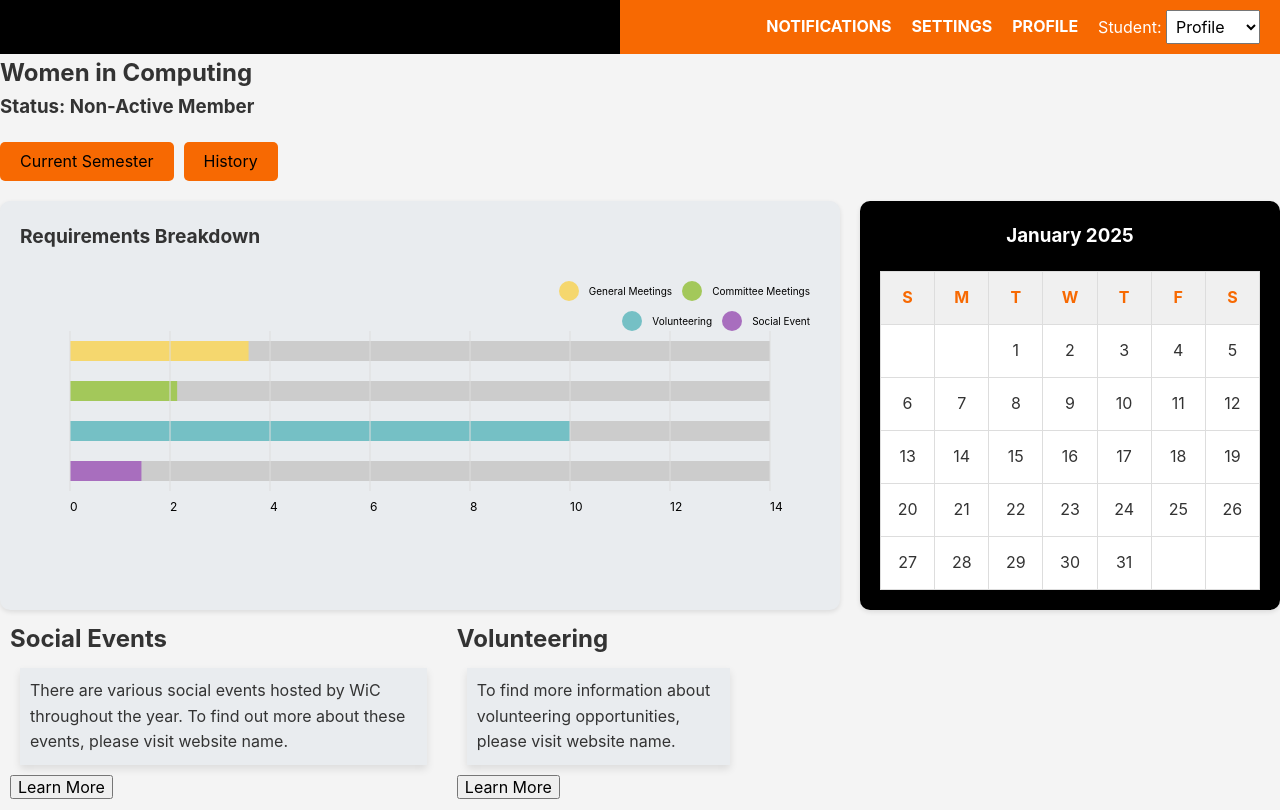
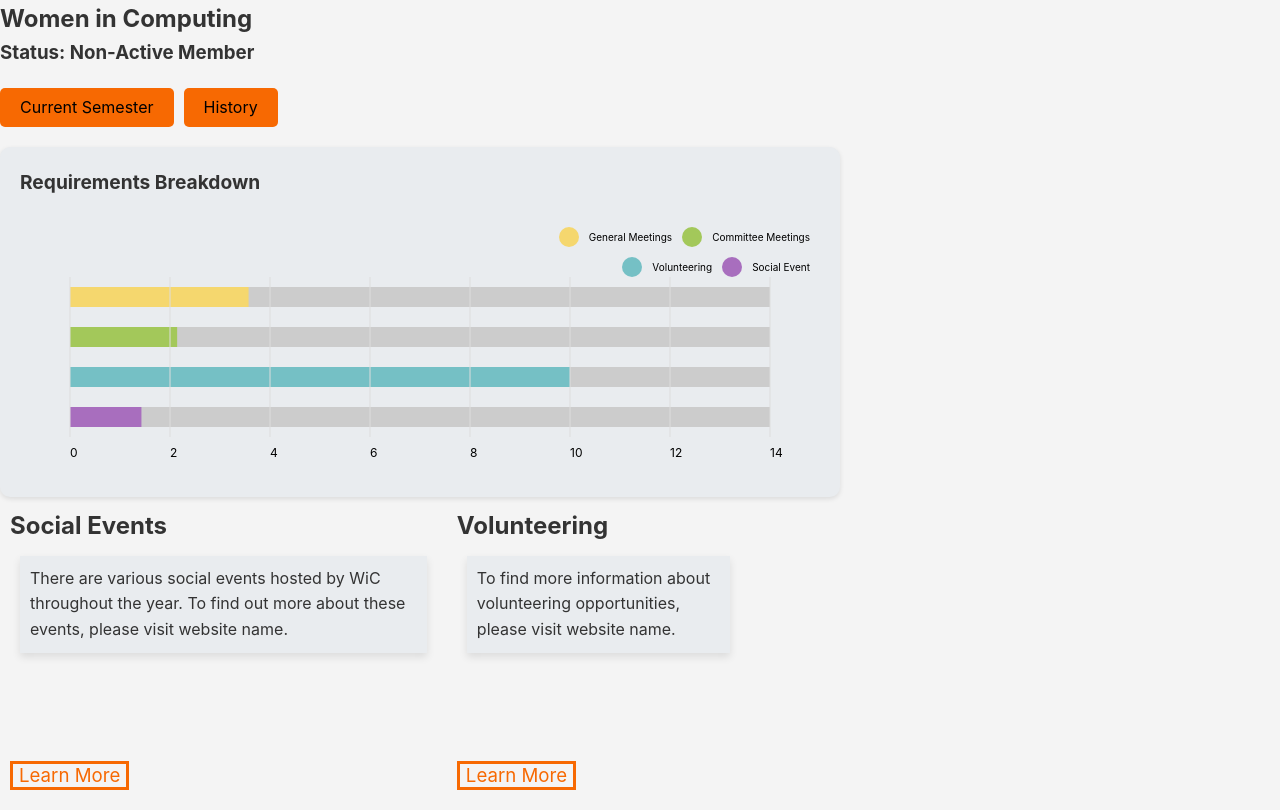
Before and after one commit to Zwork101/consortia, a Python web app: template templates/profile.html in a window 1280 px wide. Run offline with Jinja, Linux system fonts and the light colour scheme; the template is opened without the code that fills it, so the values that code supplies are empty.

Commit message:
separeted file

```diff
--- a/static/css/styles2.css
+++ b/static/css/styles2.css
@@ -1,11 +1,5 @@
-body,
-h1,
-h2,
-h3,
-p,
-ul,
-li,
-a {
+
+body, h1, h2, h3, p, ul, li, a {
     margin: 0;
     padding: 0;
     box-sizing: border-box;
@@ -23,7 +17,6 @@ header {
     display: flex;
     align-items: center;
     background-color: black; /* Black background for the entire header */
-
 }
 
 header nav {
@@ -74,33 +67,27 @@ section#main-title {
 }
 
 /* Home page styles */
-main {
-    padding: 20px;
-}
+
 
   .card-container {
     display: flex;
-    gap: 20px; /* Space between the cards */
-<<<<<<< HEAD
-    justify-content: space-evenly; /* Spreads cards evenly, even on smaller screens */
-    flex-wrap: wrap; /* Allows cards to wrap to the next row if needed */
-  }
-
-
-  .card {
-=======
-    justify-content: center; /* Centers the cards horizontally */
-    flex-wrap: nowrap; /* Ensures cards stay on the same row */
+    flex: 1;
+    gap: 20px;
+    justify-content: center; /* Center cards horizontally */
+    align-items: stretch; /* Stretch cards to be equal height */
+    padding: 20px;
+    width: 80%; /* Occupy 80% of the screen width */
+    margin: 0 auto; /* Center the container horizontally */
   }
 
     .card {
->>>>>>> 99d1ee1ccf383bf86706ca8374a5e17f169755ff
         position: relative;
         width: 400px;
         height: 400px;
         border-radius: 8px;
-    overflow: hidden;
+
         box-shadow: 0 4px 8px rgba(0, 0, 0, 0.2);
+
     }
 
   .card img {
@@ -114,22 +101,10 @@ main {
     left: 20px;
     right: 20px;
     color: #ffffff;
-<<<<<<< HEAD
     text-align: center; /* Aligns the text when there's no image */
   }
 
 
-=======
-}
-
-.card-content h2 {
-    margin: 0 0 10px;
-    font-size: 18px;
-    font-weight: bold;
-    position: relative;
-  }
-
->>>>>>> 99d1ee1ccf383bf86706ca8374a5e17f169755ff
   .card-content button {
     background: #f57c00;
     border: none;
@@ -156,7 +131,7 @@ main {
 
 .tablinks {
 
-    background-color: #F76902;
+    background-color:#F76902 ;
     border: none;
     padding: 10px 20px;
     cursor: pointer;
@@ -178,7 +153,7 @@ main {
 
 
 #graph-section {
-    flex: 1;
+
     padding: 20px;
     background-color: #E9ECEF;
     box-shadow: 0 2px 5px rgba(0, 0, 0, 0.1);
@@ -242,8 +217,7 @@ main {
     margin-top: 20px;
 }
 
-#calendar th,
-#calendar td {
+#calendar th, #calendar td {
     width: 14%;
     height: 50px;
     text-align: center;
@@ -260,7 +234,6 @@ main {
 #calendar td {
     background-color: #fff;
 }
-
 #calendar h3 {
     color: #fff;
 }
@@ -276,10 +249,7 @@ svg {
     margin: auto;
 }
 
-<<<<<<< HEAD
 
-=======
->>>>>>> 99d1ee1ccf383bf86706ca8374a5e17f169755ff
 /* Bottom section */
 .wic-learn-more{
     font-family: inter;
@@ -313,7 +283,6 @@ svg {
     margin-bottom: 2rem;
     text-align: left
 }
-<<<<<<< HEAD
 .info-box-gray {
     display: flex;
     flex-direction: column;
@@ -326,6 +295,3 @@ svg {
 .info-box-gray div {
     border-bottom: solid 1px black;
 }
-=======
-
->>>>>>> 99d1ee1ccf383bf86706ca8374a5e17f169755ff
--- a/templates/profile.html
+++ b/templates/profile.html
@@ -10,24 +10,8 @@
 
 </head>
 <body>
-    <header>
-        <div class="black-bar"></div> <!-- Black section on the left -->
-        <nav>
-            <ul>
-                <li><a href="#notifications">NOTIFICATIONS</a></li>
-                <li><a href="#settings">SETTINGS</a></li>
-                <li><a href="#profile">PROFILE</a></li>
-                <li>
-                    <label for="student" style="color: white;">Student:</label>
-                    <select name="student" id="student">
-                        <option value="profile">Profile</option>
-                        <option value="settings">Settings</option>
-                    </select>
-                </li>
-            </ul>
-        </nav>
-    </header>
-   <div class="main">
+
+   <main>
     <div>
         <h2>Women in Computing</h2>
         <h3>Status: Non-Active Member</h3>
@@ -111,40 +95,7 @@
 
             </div>
 
-            <!-- Calendar Section -->
-            <div id="calendar">
-                <h3>January 2025</h3>
-                <table>
-                    <thead>
-                        <tr>
-                            <th>S</th>
-                            <th>M</th>
-                            <th>T</th>
-                            <th>W</th>
-                            <th>T</th>
-                            <th>F</th>
-                            <th>S</th>
-                        </tr>
-                    </thead>
-                    <tbody>
-                        <tr>
-                            <td></td><td></td><td>1</td><td>2</td><td>3</td><td>4</td><td>5</td>
-                        </tr>
-                        <tr>
-                            <td>6</td><td>7</td><td>8</td><td>9</td><td>10</td><td>11</td><td>12</td>
-                        </tr>
-                        <tr>
-                            <td>13</td><td>14</td><td>15</td><td>16</td><td>17</td><td>18</td><td>19</td>
-                        </tr>
-                        <tr>
-                            <td>20</td><td>21</td><td>22</td><td>23</td><td>24</td><td>25</td><td>26</td>
-                        </tr>
-                        <tr>
-                            <td>27</td><td>28</td><td>29</td><td>30</td><td>31</td><td></td><td></td>
-                        </tr>
-                    </tbody>
-                </table>
-            </div>
+
         </div>
         <div class="wic-learn-more-section">
             <section class="info-box-gray miscellaneous-points-box">
@@ -198,7 +149,7 @@
         </script>
     </div>
 
-   </div>
+   </main>
 
 
 </body>
```
Also changed, not shown: templates/calender.html (added, +34 -0 lines), templates/header.html (added, +28 -0 lines), templates/index.html (+1 -18 lines). Lines whose indentation alone changed are shown as unchanged.
